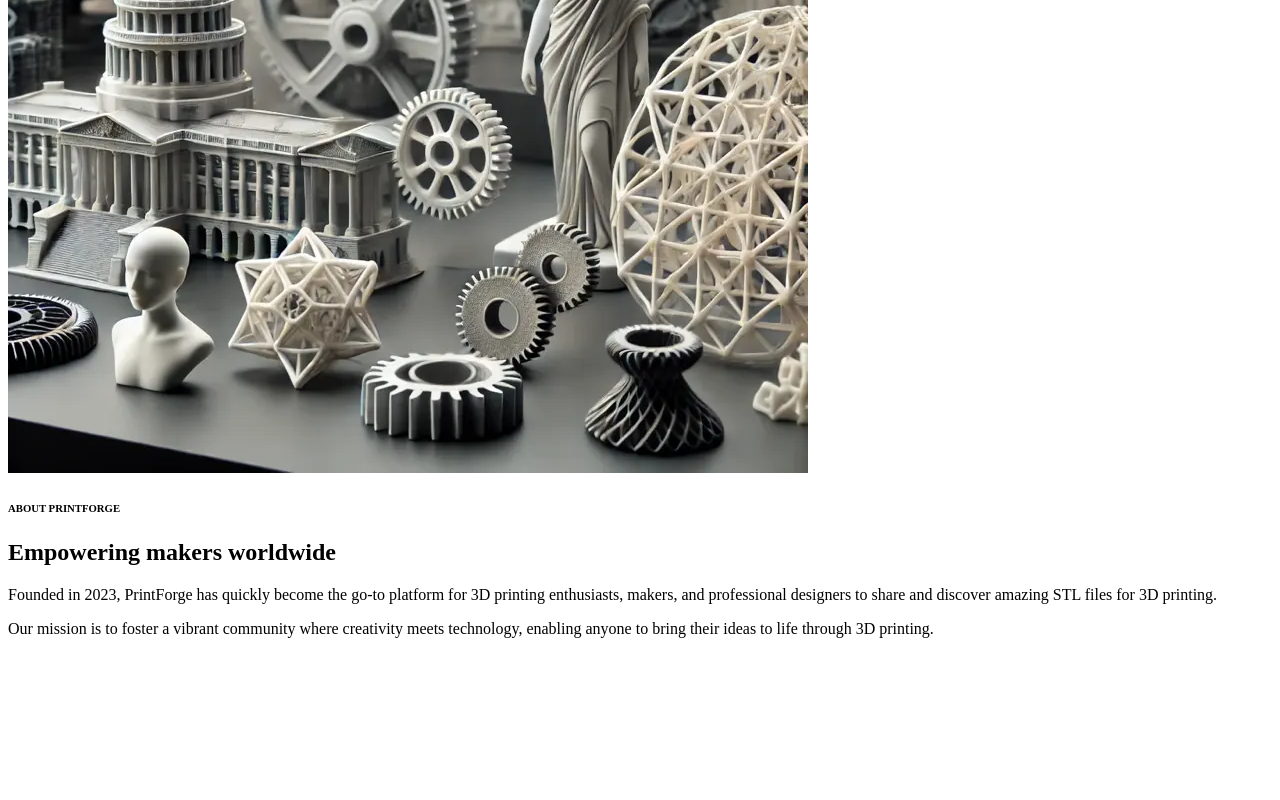
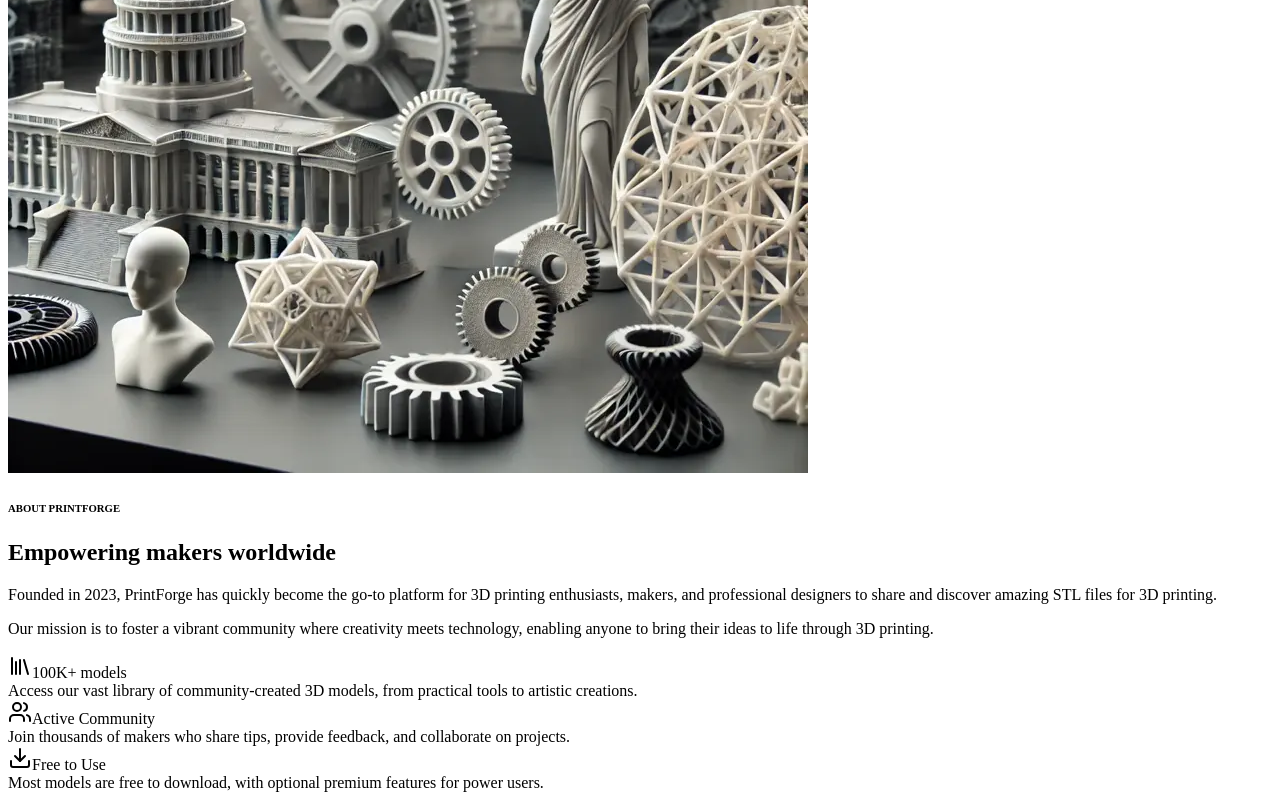
Before and after one commit to programmerrakibul/printforge, a Next.js app: page /About/About in a window 1280 px wide. Shown: the part 335-1135 px from the top of the page. Before the commit the page ends 989 px from the top, so only its background shows below. Built offline with nearby package versions, Linux system fonts and the light colour scheme.

Commit message:
about page features section completed

```diff
--- /dev/null
+++ b/src/components/ui/card.tsx
@@ -0,0 +1,92 @@
+import * as React from "react"
+
+import { cn } from "@/lib/utils"
+
+function Card({ className, ...props }: React.ComponentProps<"div">) {
+  return (
+    <div
+      data-slot="card"
+      className={cn(
+        "bg-card text-card-foreground flex flex-col gap-6 rounded-xl border py-6 shadow-sm",
+        className
+      )}
+      {...props}
+    />
+  )
+}
+
+function CardHeader({ className, ...props }: React.ComponentProps<"div">) {
+  return (
+    <div
+      data-slot="card-header"
+      className={cn(
+        "@container/card-header grid auto-rows-min grid-rows-[auto_auto] items-start gap-2 px-6 has-data-[slot=card-action]:grid-cols-[1fr_auto] [.border-b]:pb-6",
+        className
+      )}
+      {...props}
+    />
+  )
+}
+
+function CardTitle({ className, ...props }: React.ComponentProps<"div">) {
+  return (
+    <div
+      data-slot="card-title"
+      className={cn("leading-none font-semibold", className)}
+      {...props}
+    />
+  )
+}
+
+function CardDescription({ className, ...props }: React.ComponentProps<"div">) {
+  return (
+    <div
+      data-slot="card-description"
+      className={cn("text-muted-foreground text-sm", className)}
+      {...props}
+    />
+  )
+}
+
+function CardAction({ className, ...props }: React.ComponentProps<"div">) {
+  return (
+    <div
+      data-slot="card-action"
+      className={cn(
+        "col-start-2 row-span-2 row-start-1 self-start justify-self-end",
+        className
+      )}
+      {...props}
+    />
+  )
+}
+
+function CardContent({ className, ...props }: React.ComponentProps<"div">) {
+  return (
+    <div
+      data-slot="card-content"
+      className={cn("px-6", className)}
+      {...props}
+    />
+  )
+}
+
+function CardFooter({ className, ...props }: React.ComponentProps<"div">) {
+  return (
+    <div
+      data-slot="card-footer"
+      className={cn("flex items-center px-6 [.border-t]:pt-6", className)}
+      {...props}
+    />
+  )
+}
+
+export {
+  Card,
+  CardHeader,
+  CardFooter,
+  CardTitle,
+  CardAction,
+  CardDescription,
+  CardContent,
+}
--- a/src/pages/About/About.tsx
+++ b/src/pages/About/About.tsx
@@ -1,6 +1,44 @@
+import { Library, Users, Download, type LucideIcon } from "lucide-react";
 import Container from "@/components/ui/Container";
 import Image from "next/image";
 import { type JSX } from "react";
+import {
+  Card,
+  CardDescription,
+  CardHeader,
+  CardTitle,
+} from "@/components/ui/card";
+
+type FeatureProps = {
+  id: string;
+  title: string;
+  description: string;
+  icon: LucideIcon;
+};
+
+const features: FeatureProps[] = [
+  {
+    id: "a1b2c3d4e5f6g7h8i9j0k1l2",
+    title: "100K+ models",
+    description:
+      "Access our vast library of community-created 3D models, from practical tools to artistic creations.",
+    icon: Library,
+  },
+  {
+    id: "m3n4o5p6q7r8s9t0u1v2w3x4",
+    title: "Active Community",
+    description:
+      "Join thousands of makers who share tips, provide feedback, and collaborate on projects.",
+    icon: Users,
+  },
+  {
+    id: "y5z6a7b8c9d0e1f2g3h4i5j6k7",
+    title: "Free to Use",
+    description:
+      "Most models are free to download, with optional premium features for power users.",
+    icon: Download,
+  },
+];
 
 const About = (): JSX.Element => {
   return (
@@ -34,6 +72,28 @@ const About = (): JSX.Element => {
           </div>
         </Container>
       </section>
+
+      <section className="py-10">
+        <Container>
+          <div className="grid md:grid-cols-3 gap-7 lg:gap-10">
+            {features.map((item: FeatureProps): JSX.Element => {
+              const IconComponent: LucideIcon = item.icon;
+
+              return (
+                <Card key={item.id}>
+                  <CardHeader>
+                    <CardTitle className="flex items-center gap-3.5">
+                      <IconComponent />
+                      <span>{item.title}</span>
+                    </CardTitle>
+                    <CardDescription>{item.description}</CardDescription>
+                  </CardHeader>
+                </Card>
+              );
+            })}
+          </div>
+        </Container>
+      </section>
     </>
   );
 };
```
